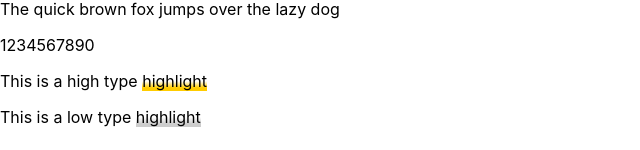
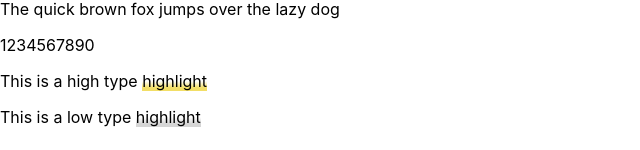
Before and after one commit to sjagoori/frontend-setup, a Next.js app: page / in a window 1280 px wide. Shown: the part 243-393 px from the top of the page, without its empty margins (0-640 px from the left). Built offline with nearby package versions, Linux system fonts and the light colour scheme.

Commit message:
Added colors

```diff
--- a/styles/theme.js
+++ b/styles/theme.js
@@ -4,10 +4,10 @@ export default {
     secondary: "#CCCCCC",
     black: "#1D1D1D",
     white: "white",
-    grey: "#CCCCCC",
+    grey: "#D5D5D5",
     red: "red",
     green: "#27CB73",
-    yellow: '#FFCC00'
+    yellow: '#F2DE66'
   },
   backgroundColor:'#FBF1F4'
 }
```
